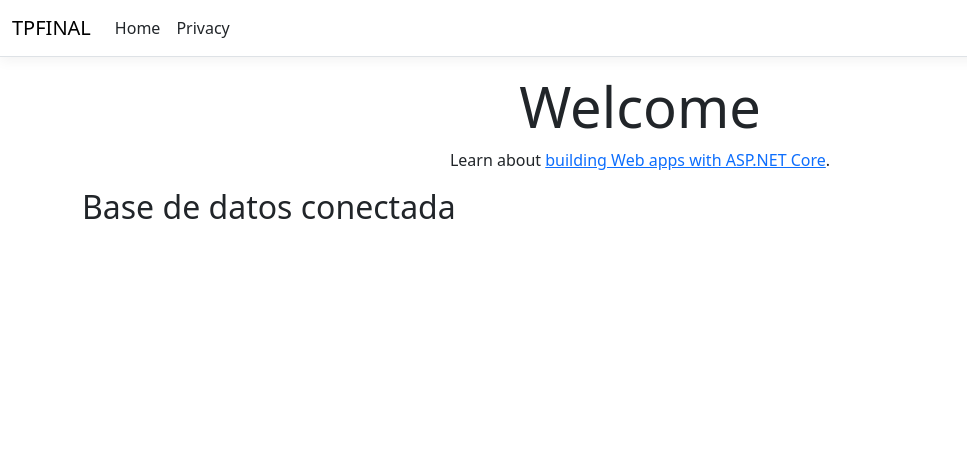
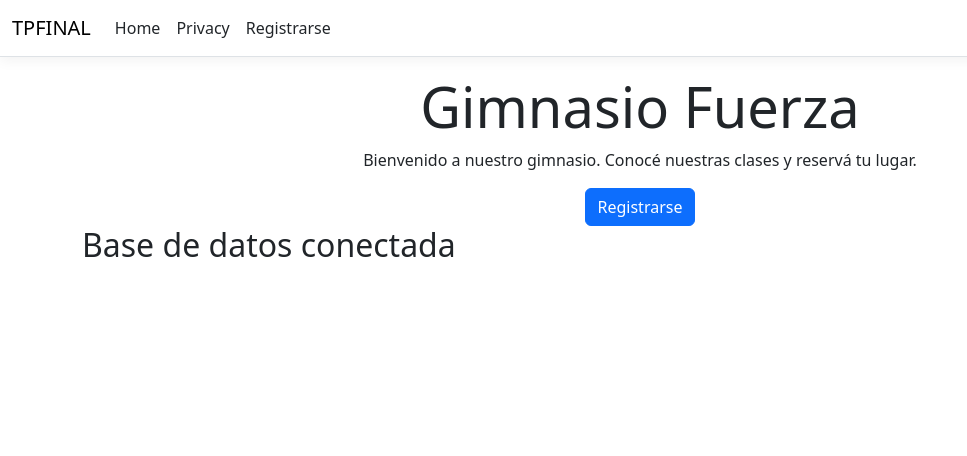
Before and after one commit to iaraCL/tpiaracohen, an ASP.NET Core app: page / in a window 1280 px wide. Shown: the top 456 px of the page, without its empty margins (0-967 px from the left). Run offline with ASP.NET Core 8, Linux system fonts and the light colour scheme; style sheets or scripts are compiled from the project's sources.

Commit message:
Agregue el inicio del gimnasio y el boton de registro

```diff
--- a/Controllers/HomeController.cs
+++ b/Controllers/HomeController.cs
@@ -40,5 +40,5 @@ public IActionResult Index()
     {
         return View(new ErrorViewModel { RequestId = Activity.Current?.Id ?? HttpContext.TraceIdentifier });
     }
-    // a
+
 }
--- a/Views/Home/Index.cshtml
+++ b/Views/Home/Index.cshtml
@@ -3,7 +3,14 @@
     }
 
     <div class="text-center">
-    <h1 class="display-4">Welcome</h1>
-    <p>Learn about <a href="https://learn.microsoft.com/aspnet/core">building Web apps with ASP.NET Core</a>.</p>
+        <h1 class="display-4">Gimnasio Fuerza</h1>
+       <p>Bienvenido a nuestro gimnasio. Conocé nuestras clases y reservá tu lugar.</p>
+
+
+    <a href="/Usuario/Registro" class="btn btn-primary">
+    Registrarse
+    </a>
+
+
     </div>
     <h2>@ViewBag.Mensaje</h2>
--- a/Views/Shared/_Layout.cshtml
+++ b/Views/Shared/_Layout.cshtml
@@ -26,6 +26,13 @@
                         <li class="nav-item">
                             <a class="nav-link text-dark" asp-area="" asp-controller="Home" asp-action="Privacy">Privacy</a>
                         </li>
+
+                        <li class="nav-item">
+                            <a class="nav-link text-dark" asp-controller="Usuario" asp-action="Registro">
+                                                 Registrarse
+                          </a>
+                        </li>
+
                     </ul>
                 </div>
             </div>
```
Lines whose indentation alone changed are shown as unchanged.
